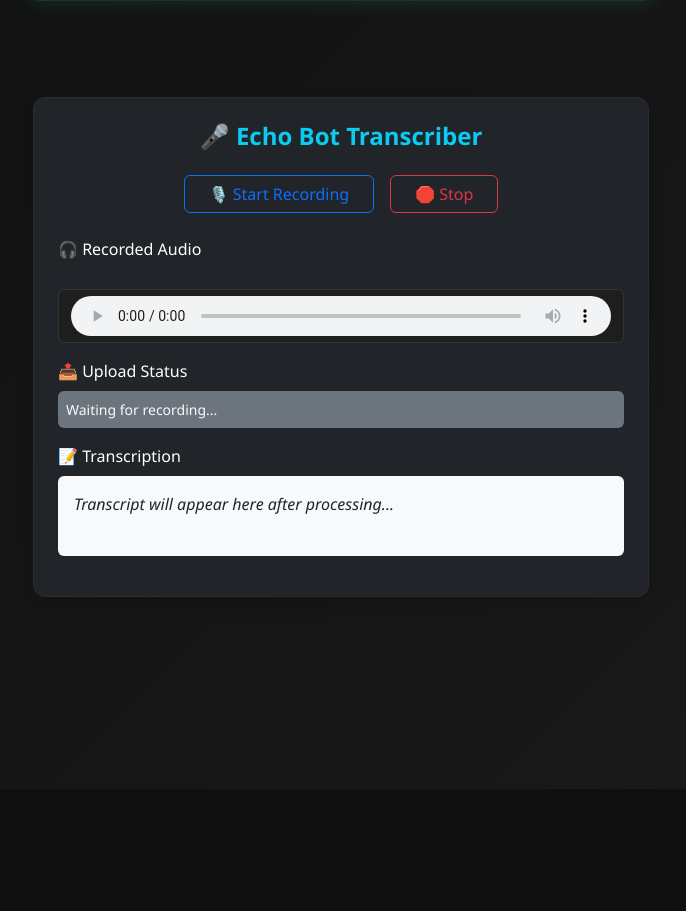
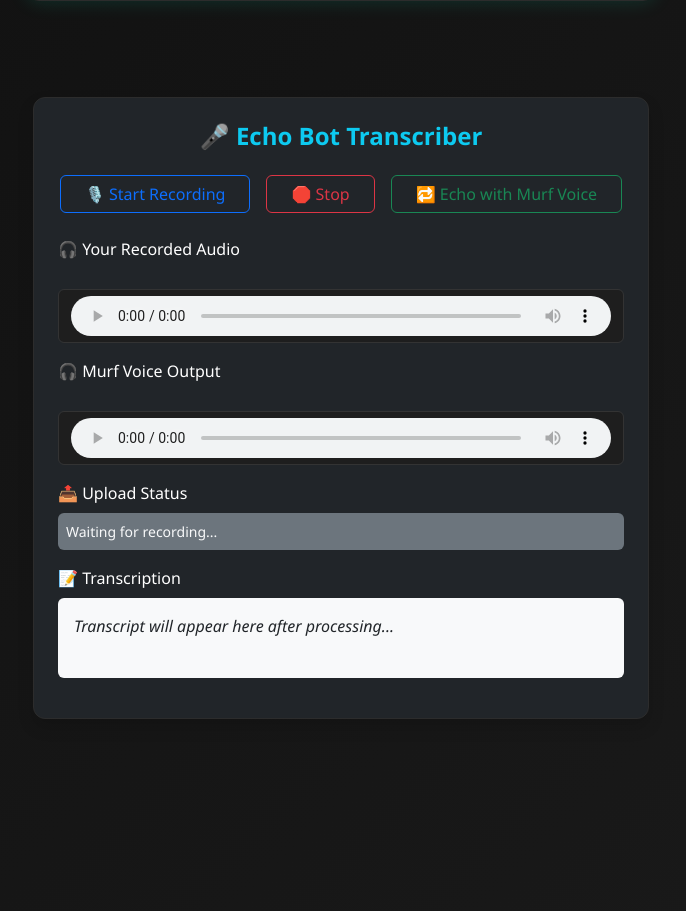
Before and after one commit to krati-porwal/AiVoiceAgent, a FastAPI app: page / in a window 1280 px wide. Shown: the part 546-1457 px from the top of the page, without its empty margins (299-985 px from the left). Before the commit the page ends 1143 px from the top, so only its background shows below. Run offline with FastAPI, Linux system fonts and the light colour scheme.

Commit message:
add murf voice

```diff
--- a/app.py
+++ b/app.py
@@ -1,21 +1,25 @@
 from fastapi import FastAPI, HTTPException,Request
-from fastapi import UploadFile, File
+from fastapi import UploadFile, File  #Handles file uploads.
 from fastapi.responses import HTMLResponse
 from fastapi.staticfiles import StaticFiles
-from fastapi.templating import Jinja2Templates
-from fastapi.middleware.cors import CORSMiddleware  #Added CORS
+from fastapi.templating import Jinja2Templates #Renders HTML with dynamic data
+from fastapi.middleware.cors import CORSMiddleware  #Added CORS   Allows JS from another port to call the API.
 from pydantic import BaseModel #basemodel help in validation
-import requests
+import requests  #Makes API calls to 3rd party services.
 import os
 from dotenv import load_dotenv
 from pathlib import Path
-import shutil
-import uuid
-import assemblyai as aai
+import shutil  #Copies uploaded files to disk.
+import uuid  #Creates unique filenames
+import assemblyai as aai   # Speech-to-text transcription API.
+from murf import Murf
 
 # Load .env file
 load_dotenv(dotenv_path=Path(".") / ".env")
 MURF_API_KEY = os.getenv("MURF_API_KEY")
+
+# Initialize Murf client
+murf_client = Murf(api_key=os.getenv("MURF_API_KEY"))
 
 app = FastAPI()
 
@@ -34,6 +38,7 @@
 # 👉 Tell FastAPI where to find your HTML templates
 templates = Jinja2Templates(directory="templates")
 
+#Sets up transcription API.
 aai.settings.api_key ="7a25540c2e374e109ccd261ce80a68a9"
 
 # 🏠 Serve index.html at root path
@@ -75,6 +80,8 @@
     except Exception as e:
         raise HTTPException(status_code=500, detail=str(e))
 
+
+#Gets available voices from Murf.
 @app.get("/voices")
 def get_voices():
     url = "https://api.murf.ai/v1/speech/voices"
@@ -90,6 +97,9 @@
     except requests.exceptions.RequestException as e:
         return {"error": str(e), "message": response.text}
 
+
+#Stores uploaded audio in uploads/.
+#Returns file info.
 @app.post("/upload-audio")
 async def upload_audio(file: UploadFile = File(...)):
     os.makedirs("uploads", exist_ok=True)  # ✅ Create uploads directory if it doesn't exist
@@ -110,6 +120,10 @@
         "size_in_bytes": size
     }
 
+ #Transcribe Audio
+#Reads audio.
+#Sends to AssemblyAI.
+#Returns transcription text.
 @app.post("/transcribe/file")
 async def transcribe_audio(file: UploadFile = File(...)):
     try:
@@ -122,3 +136,31 @@
 
     except Exception as e:
         return {"error": str(e)}
+
+
+# Receives user’s raw audio.
+# Uses AssemblyAI to convert speech → text.
+# Sends that text to Murf for TTS.
+# Returns the Murf-generated audio URL for playback.
+
+@app.post("/tts/echo")
+async def tts_echo(file: UploadFile = File(...)):
+    try:
+        # 1. Read the uploaded audio file
+        audio_bytes = await file.read()
+
+        # 2. Transcribe audio using AssemblyAI
+        transcriber = aai.Transcriber()
+        transcription = transcriber.transcribe(audio_bytes).text
+
+        # 3. Send transcription to Murf for new voice audio
+        response = murf_client.text_to_speech.generate(
+            text=transcription,
+            voice_id="en-US-cooper"  # choose any valid Murf voice
+        )
+
+        # 4. Return Murf audio URL
+        return {"audio_url": response.audio_file}
+
+    except Exception as e:
+        raise HTTPException(status_code=500, detail=str(e))
--- a/static/script.js
+++ b/static/script.js
@@ -60,7 +60,7 @@
       mediaRecorder.onstop = function () {
         const blob = new Blob(recordedChunks, { type: "audio/webm" });
         const audioURL = URL.createObjectURL(blob);
-        const audio = document.getElementById("echoAudio");
+        const audio = document.getElementById("myAudio");
         audio.src = audioURL;
         audio.play();
         // Upload to server
@@ -113,3 +113,49 @@
 
     document.getElementById("transcriptText").innerText = data.transcript || data.error;
 }
+
+
+async function echoWithVoice() {
+  // 1. Grab recorded audio blob
+  const blob = new Blob(recordedChunks, { type: "audio/webm" });
+
+  // 2. Send audio to backend for transcription + TTS
+  const formData = new FormData();
+  formData.append("file", blob, "user-voice.webm");
+
+  try {
+    const response = await fetch("/tts/echo", {
+      method: "POST",
+      body: formData
+    });
+
+    const data = await response.json();
+
+    if (data.audio_url) {
+      // ✅ Set Murf-generated audio URL to <audio> element
+      const audioEl = document.getElementById("murfAudio");
+
+      // First pause and reset before changing src (prevents AbortError)
+      audioEl.pause();
+      audioEl.src = "";
+      audioEl.load();
+
+      // Now set the new Murf audio URL
+      audioEl.src = data.audio_url;
+
+      // Wait until audio is ready before trying to play
+      audioEl.oncanplaythrough = () => {
+        audioEl.play().catch(err => {
+          console.error("Autoplay blocked:", err);
+          alert("Murf audio ready! Press Play to listen.");
+        });
+      };
+    } else {
+      console.error("Error:", data.detail || data);
+      alert("Echo generation failed.");
+    }
+  } catch (err) {
+    console.error("Fetch error:", err);
+    alert("Something went wrong while generating Murf voice.");
+  }
+}
--- a/templates/index.html
+++ b/templates/index.html
@@ -56,13 +56,20 @@
             <button onclick="stopRecording()" class="btn btn-outline-danger px-4">
               🛑 Stop
             </button>
+            <button onclick="echoWithVoice();" class="btn btn-outline-success px-4">
+                🔁 Echo with Murf Voice
+            </button>
           </div>
 
           <div class="mb-3">
-            <label for="echoAudio" class="form-label">🎧 Recorded Audio</label>
-            <audio id="echoAudio" class="form-control w-100" controls></audio>
+              <label for="myAudio" class="form-label">🎧 Your Recorded Audio</label>
+              <audio id="myAudio" class="form-control w-100" controls></audio>
           </div>
 
+          <div class="mb-3">
+            <label for="murfAudio" class="form-label">🎧 Murf Voice Output</label>
+            <audio id="murfAudio" class="form-control w-100" controls></audio>
+          </div>
           <div class="mb-3">
             <label class="form-label">📤 Upload Status</label>
             <div id="uploadStatus" class="bg-secondary text-light p-2 rounded small">Waiting for recording...</div>
@@ -74,6 +81,7 @@
               <em>Transcript will appear here after processing...</em>
             </div>
           </div>
+
         </div>
       </div>
     </div>
```
Also changed, not shown: 10 other files.
